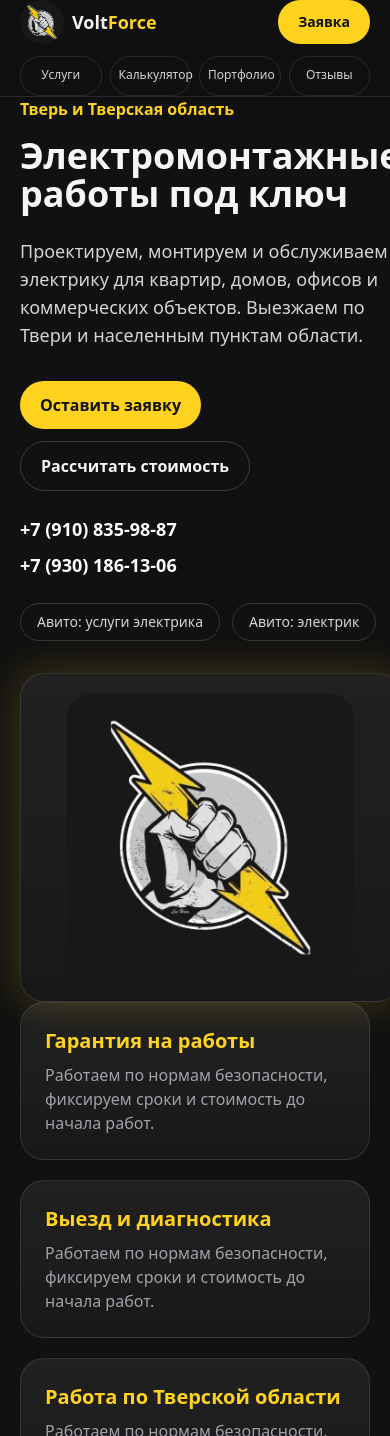
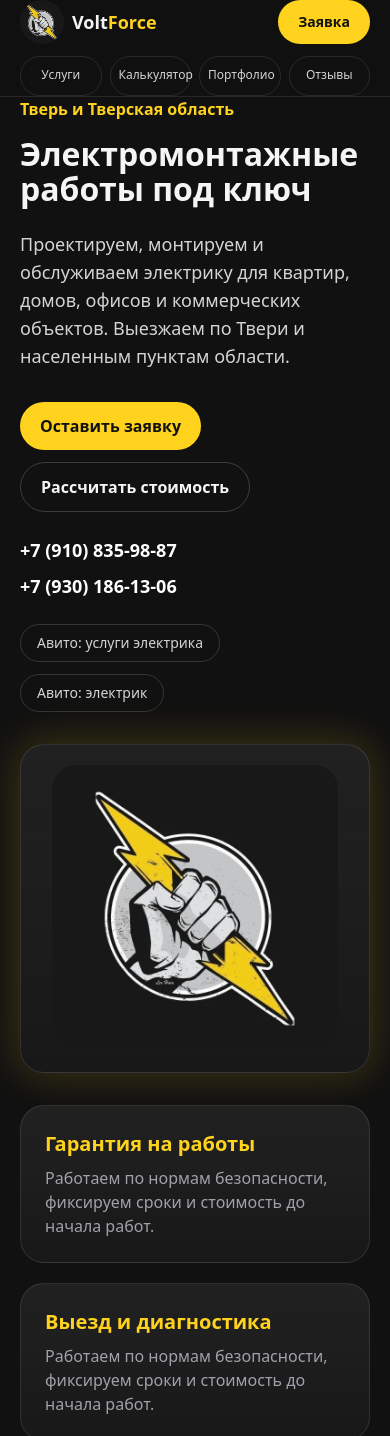
Before and after one commit to errxr3/electric-company-site-fixed, a Next.js app: page / in a window 390 px wide. Shown: the top 1436 px of the page. Built offline with nearby package versions, Linux system fonts and the light colour scheme; no server answers; the database is empty.

Commit message:
Adjust mobile hero spacing

```diff
--- a/app/page.tsx
+++ b/app/page.tsx
@@ -37,10 +37,10 @@ export default async function Home() {
     <>
       <Header />
       <main>
-        <section className="container grid items-center gap-8 py-8 lg:min-h-[calc(100vh-5rem)] lg:grid-cols-[1.05fr_0.95fr] lg:py-10">
+        <section className="container grid items-center gap-8 pb-12 pt-8 lg:min-h-[calc(100vh-5rem)] lg:grid-cols-[1.05fr_0.95fr] lg:py-10">
           <div>
             <p className="mb-4 font-bold text-power">Тверь и Тверская область</p>
-            <h1 className="max-w-3xl text-4xl font-black leading-[1.05] sm:text-5xl lg:text-6xl">
+            <h1 className="max-w-3xl break-words text-[2rem] font-black leading-[1.08] sm:text-5xl lg:text-6xl">
               Электромонтажные работы под ключ
             </h1>
             <p className="mt-6 max-w-2xl text-lg text-zinc-300 sm:text-xl">
@@ -77,7 +77,7 @@ export default async function Home() {
               ))}
             </div>
           </div>
-          <div className="card p-5 shadow-glow sm:p-8">
+          <div className="card mb-8 p-5 shadow-glow sm:mb-0 sm:p-8">
             <Image
               src="/logo.webp"
               alt="Логотип компании VoltForce"
@@ -89,7 +89,7 @@ export default async function Home() {
           </div>
         </section>
 
-        <section className="container grid gap-5 py-12 md:grid-cols-3">
+        <section className="container grid gap-5 pb-12 pt-4 md:grid-cols-3 md:py-12">
           {['Гарантия на работы', 'Выезд и диагностика', 'Работа по Тверской области'].map((title) => (
             <div className="card p-6" key={title}>
               <h3 className="text-xl font-black text-power">{title}</h3>
```
